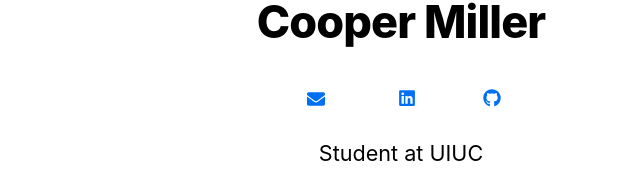
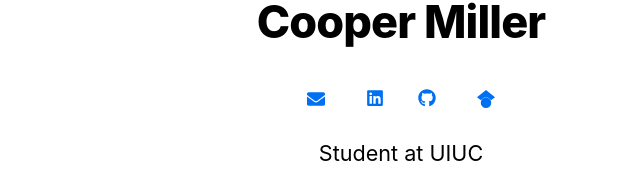
Before and after one commit to kcoopermiller/kcoopermiller.github.io, a Next.js app: page / in a window 1280 px wide. Shown: the part 221-398 px from the top of the page, without its empty margins (239-879 px from the left). Built offline with nearby package versions, Linux system fonts and the light colour scheme.

Commit message:
added temp google scholar button

```diff
--- a/components/layout.tsx
+++ b/components/layout.tsx
@@ -5,6 +5,7 @@ import utilStyles from '../styles/utils.module.css'
 import Link from 'next/link'
 import Footer from './footer'
 import { FaEnvelope, FaLinkedin, FaGithub } from 'react-icons/fa'
+import { SiGooglescholar } from 'react-icons/si'
 import { useState } from 'react'
 
 const name = 'Cooper Miller'
@@ -19,6 +20,9 @@ export default function Layout({
 }) {
   const [showEmail, setShowEmail] = useState(false);
   const toggleEmail = () => setShowEmail(!showEmail);
+
+  const [showScholar, setShowScholar] = useState(false);
+  const toggleScholar = () => setShowScholar(!showScholar);
 
   return (
     <>
@@ -47,6 +51,7 @@ export default function Layout({
                 <button onClick={toggleEmail}><FaEnvelope /></button>
                 <a href="https://www.linkedin.com/in/cooper-miller/" target="_blank" rel="noopener noreferrer"><FaLinkedin /></a>
                 <a href="https://github.com/kcoopermiller" target="_blank" rel="noopener noreferrer"><FaGithub /></a>
+                <button onClick={toggleScholar}><SiGooglescholar /></button>
               </div>
               {showEmail && (
                   <div className={styles.emailContainer}>
@@ -54,6 +59,7 @@ export default function Layout({
                     <Link href="/pubkey.txt">PGP Key</Link>
                   </div>
               )}
+              {showScholar && <p>google scholar coming soon!</p>}
             </>
           ) : (
             <>
```
